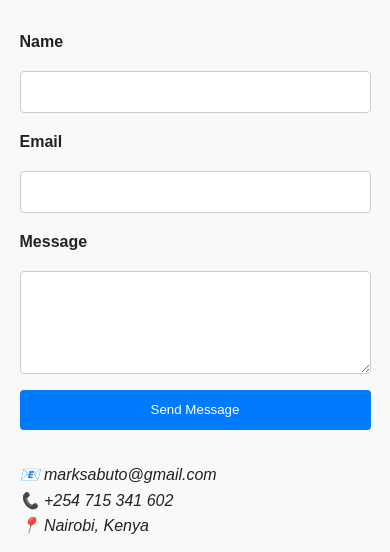
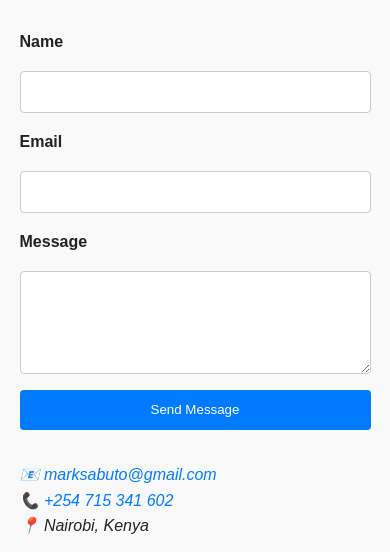
Before and after one commit to marksabuto/marksabuto, a plain HTML site: page index.html in a window 390 px wide. Shown: the part 3484-4036 px from the top of the page. Drawn offline with Linux system fonts and the light colour scheme.

Commit message:
Updated styles

```diff
--- a/style.css
+++ b/style.css
@@ -338,4 +338,14 @@
         }
       }
 
+      address a {
+        color: #007bff;
+        text-decoration: none;
+        font-weight: 500;
+      }
+
+      address a:hover {
+        text-decoration: underline;
+      }
+
   }
```
